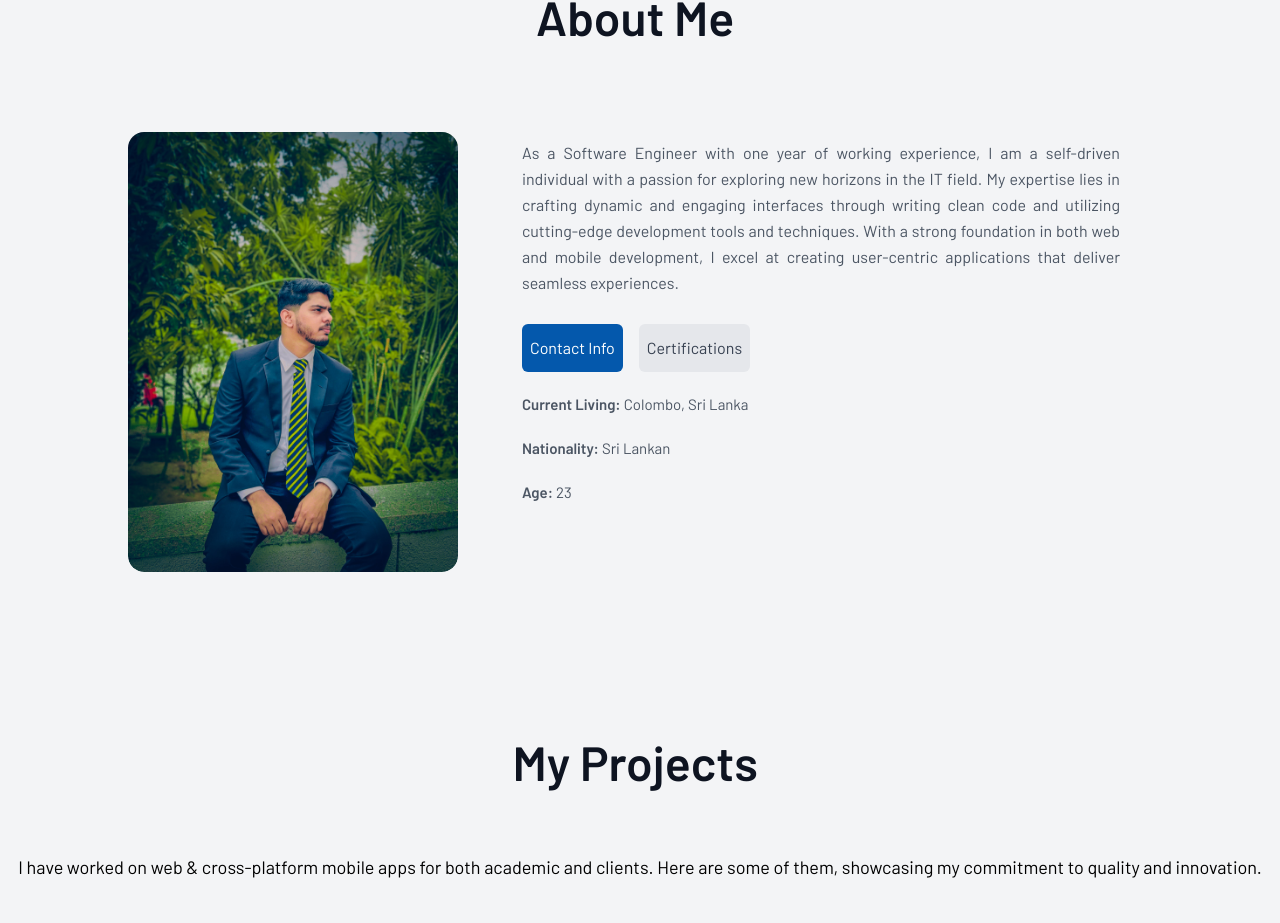
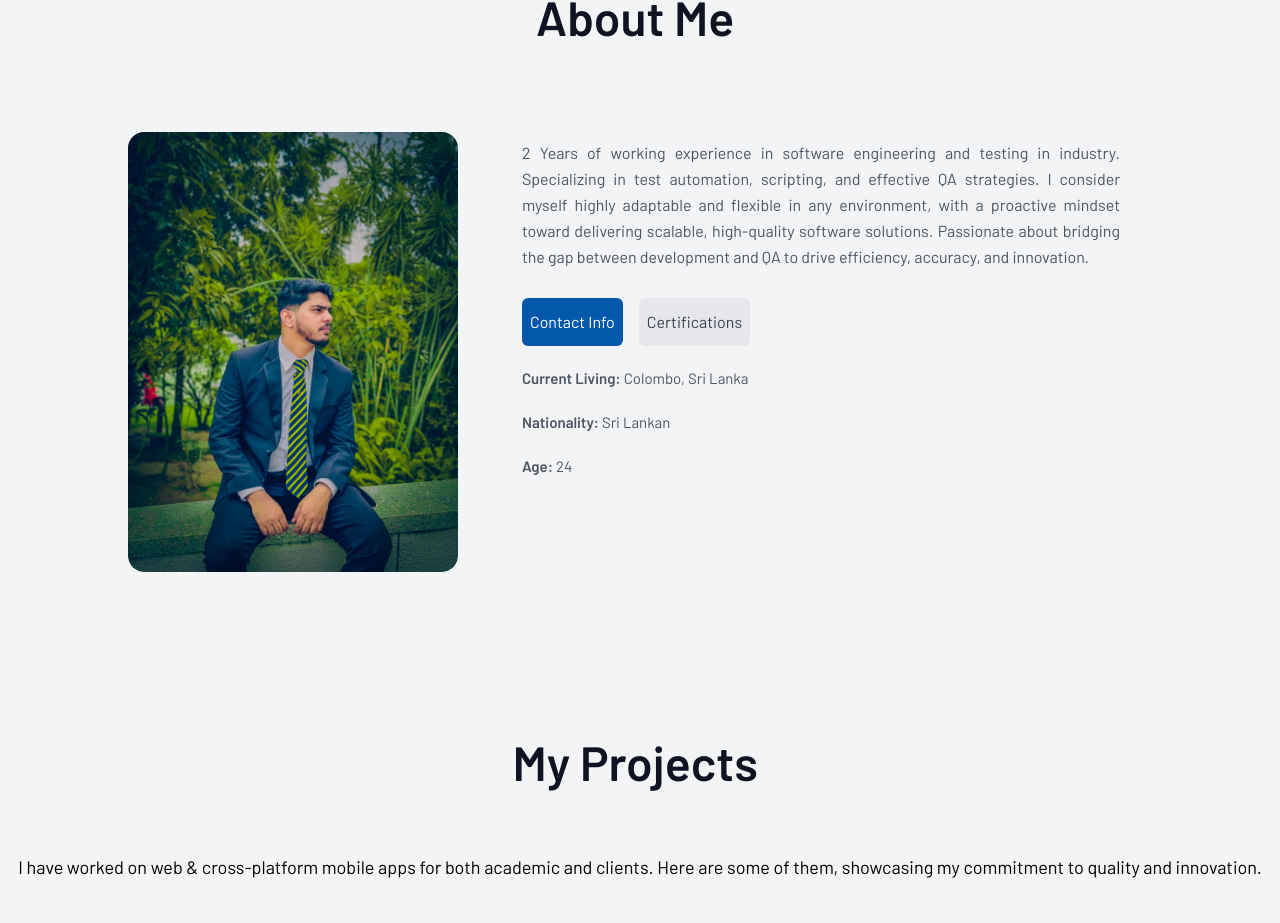
Before and after one commit to m-amaann/my-portfolio, a Next.js app: page / in a window 1280 px wide. Shown: the part 877-1800 px from the top of the page. Built offline with nearby package versions, Linux system fonts and the light colour scheme; no server answers.

Commit message:
updated the about me

```diff
--- a/components/layout/about.tsx
+++ b/components/layout/about.tsx
@@ -45,7 +45,8 @@ export default function About() {
         {/* Text Section */}
         <div className="text-white md:px-6 lg:px-8 flex flex-col justify-start md:w-2/3">
           <p className="mt-6 text-gray-600 leading-relaxed pb-4 text-justify">
-            As a Software Engineer with one year of working experience, I am a self-driven individual with a passion for exploring new horizons in the IT field. My expertise lies in crafting dynamic and engaging interfaces through writing clean code and utilizing cutting-edge development tools and techniques. With a strong foundation in both web and mobile development, I excel at creating user-centric applications that deliver seamless experiences.
+            {/* As a Software Engineer with one year of working experience, I am a self-driven individual with a passion for exploring new horizons in the IT field. My expertise lies in crafting dynamic and engaging interfaces through writing clean code and utilizing cutting-edge development tools and techniques. With a strong foundation in both web and mobile development, I excel at creating user-centric applications that deliver seamless experiences. */}
+            2 Years of working experience in software engineering and testing in industry. Specializing in test automation, scripting, and effective QA strategies. I consider myself highly adaptable and flexible in any environment, with a proactive mindset toward delivering scalable, high-quality software solutions. Passionate about bridging the gap between development and QA to drive efficiency, accuracy, and innovation.
           </p>
 
           {/* Tab Navigation */}
@@ -83,7 +84,7 @@ export default function About() {
                     <span className="font-semibold">Nationality: </span>Sri Lankan
                   </li>
                   <li>
-                    <span className="font-semibold">Age: </span>23
+                    <span className="font-semibold">Age: </span>24
                   </li>
                 </ul>
               </motion.div>
--- a/components/layout/experience.tsx
+++ b/components/layout/experience.tsx
@@ -67,7 +67,7 @@ function TimelineElement({ item, type }: TimelineElementProps) {
             alt={item.title}
             width={40}
             height={40}
-            className="rounded-full "
+            className="rounded-full"
             style={{ objectFit: 'cover' }}
           />
 
@@ -130,7 +130,7 @@ function TimelineElement({ item, type }: TimelineElementProps) {
       <div className="flex-1 md:pl-16 lg:pl-16 xl:pl-16">
         {type === "experience" && item.roles && (
           <>
-            <ul className="list-disc list-inside mt-3" style={{ textAlign: "justify" }}>
+            <ul className="list-disc list-inside mt-3" style={{ textAlign: "justify"}}>
               {item.roles.map((role, index) => (
                 <li
                   key={index}
```
